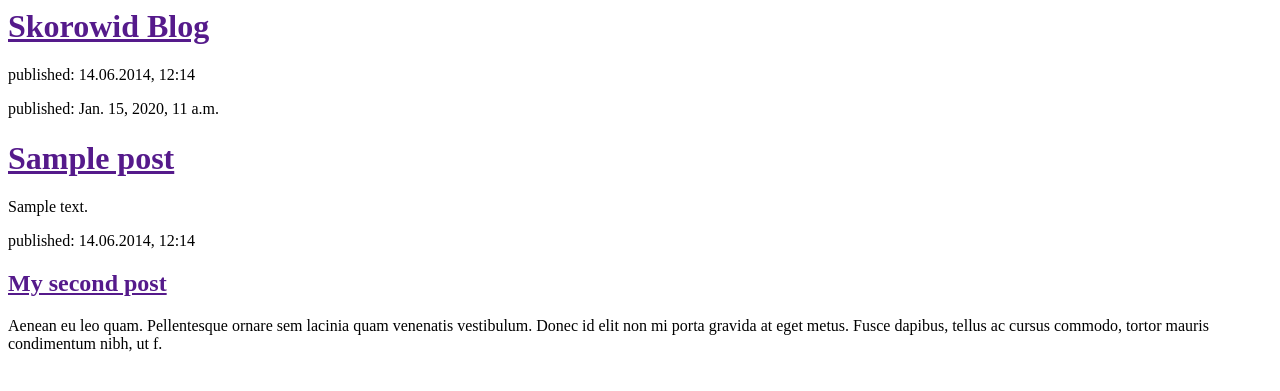
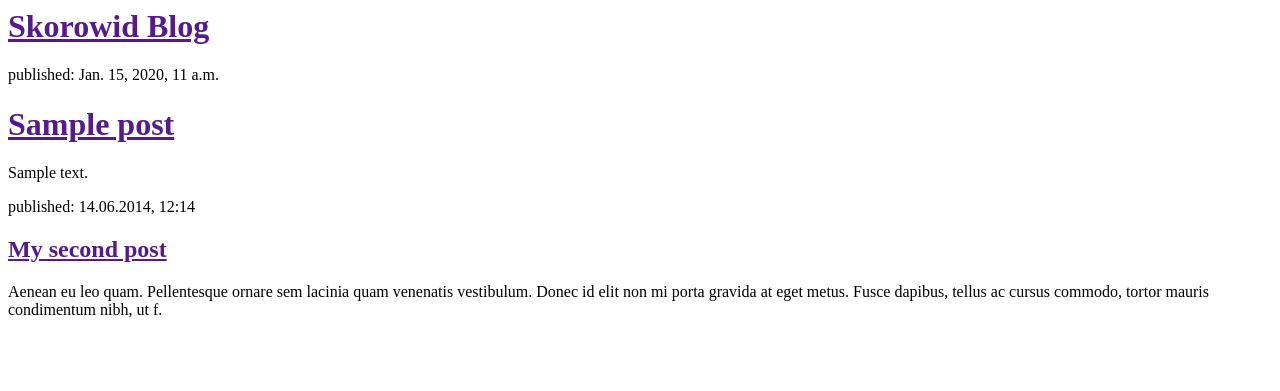
Before and after one commit to Skorowid/LearnDjango, a Django app: template blog/templates/blog/post_list.html in a window 1280 px wide. Shown: the top 391 px of the page. Run offline with Django 3.2, Linux system fonts and the light colour scheme; the template is opened without the code that fills it: values that come from a table or form of the project are taken from there, others are empty; tables that the repository leaves empty hold one stand-in row (values such as "Sample post").

Commit message:
poprawka.

```diff
--- a/blog/templates/blog/post_list.html
+++ b/blog/templates/blog/post_list.html
@@ -11,16 +11,10 @@
 
 {% for post in posts%}
         <div>
-            <p>published: 14.06.2014, 12:14</p>
-
 
             <p>published: {{ post.published_date }}</p>
             <h1><a href="">{{ post.title }}</a></h1>
             <p>{{ post.text|linebreaksbr }}</p>
-
-
-
-
 
             </p>
         </div>
```
